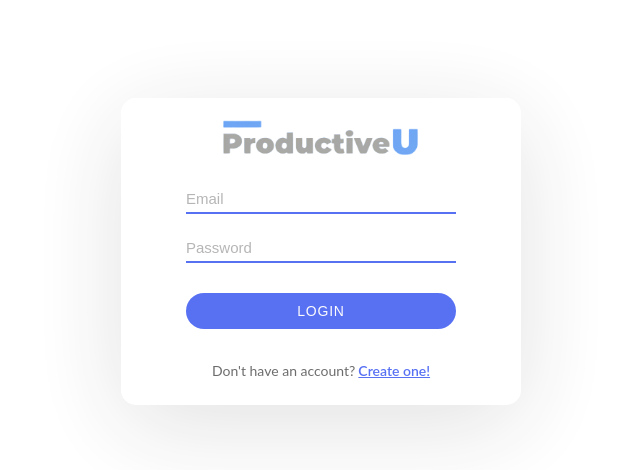
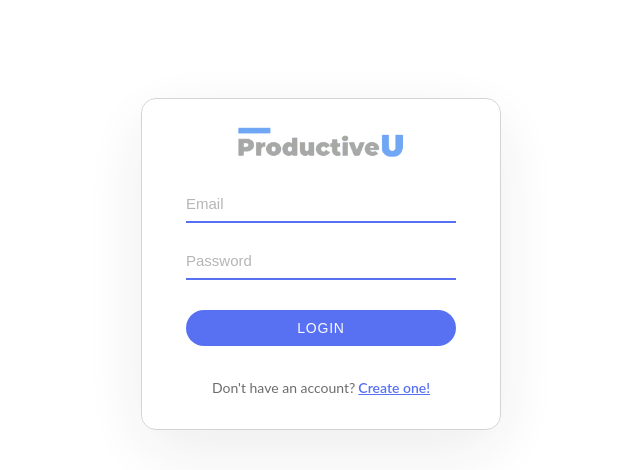
Before and after one commit to IgnacioR97/react-habits, a React (Vite) app: page / in a window 1280 px wide. Shown: the top 470 px of the page, without its empty margins (319-959 px from the left). Built offline with nearby package versions, Linux system fonts and the light colour scheme.

Commit message:
I have around 7 minutes remaining

```diff
--- a/index.html
+++ b/index.html
@@ -14,7 +14,7 @@
       name="description"
       content="Increase your productivity by using this easy-to-use app that makes sure you are productive. Unleash your full potential. Unleash Your ProductiveU."
     />
-    <title>ProductiveU &mdash; Unleash Your Productive Self</title>
+    <title>ProductiveU &mdash; Unleash Your Productive You</title>
   </head>
   <body>
     <div id="root"></div>
--- a/src/cards/Timer.jsx
+++ b/src/cards/Timer.jsx
@@ -53,7 +53,7 @@ const Timer = () => {
           if (mode === "light-theme") {
             progressBar.style.background = `conic-gradient(#d3d3d3 ${
               ((totalTime - updatedElapsedTime) / totalTime) * 360
-            }deg, #7AB5F8 ${
+            }deg, #8da3fc ${
               ((totalTime - updatedElapsedTime) / totalTime) * 360
             }deg)`;
           } else {
--- a/src/components/Login.jsx
+++ b/src/components/Login.jsx
@@ -24,6 +24,11 @@ const Login = ({ setLoginActive }) => {
             className="form-input"
             name="email"
             value={email}
+            autoComplete="off"
+            data-lpignore="true"
+            data-form-type="other"
+            data-dashlane-rid="0e77bee4885ac6fe"
+            required
             onChange={(e) => setEmail(e.target.value)}
           />
           <input
@@ -33,15 +38,17 @@ const Login = ({ setLoginActive }) => {
             name="password"
             value={password}
             onChange={(e) => setPassword(e.target.value)}
+            autoComplete="off"
+            data-lpignore="true"
+            data-form-type="other"
+            data-dashlane-rid="0e77bee4885ac6fe"
           />
           <button className="form-btn" formAction="submit">
             Login
           </button>
           <p>
             Don't have an account?
-            <a className="signin-btn" onClick={() => console.log("lmao")}>
-              Create one!
-            </a>
+            <a className="signin-btn">Create one!</a>
           </p>
         </div>
       </form>
--- a/src/index.css
+++ b/src/index.css
@@ -920,17 +920,16 @@ select .toolbar-hover .toolbar-text,
   justify-content: center;
   align-items: center;
   text-align: center;
-  /* height: 100vh; */
 }
 
 .form {
   width: 100%;
-  max-width: 40rem;
-  padding: 2.2rem;
-  background-color: #ffffff00;
+  max-width: 36rem;
+  padding: 2.8rem;
   opacity: 0.86;
   border-radius: 15px;
-  box-shadow: 0 2rem 10rem rgba(0, 0, 0, 0.14);
+  box-shadow: 0 2rem 7rem rgba(0, 0, 0, 0.09);
+  border: #cecece 1px solid;
   font-family: 'Lato', sans-serif;
 }
 
@@ -957,7 +956,7 @@ select .toolbar-hover .toolbar-text,
   border: 0;
   background-color: transparent;
   border-bottom: 2px solid #3D5AF2;
-  padding: 0.5rem 0;
+  padding: 0.9rem 0;
   margin-bottom: 2rem;
   font-size: 1.5rem;
 }
```
